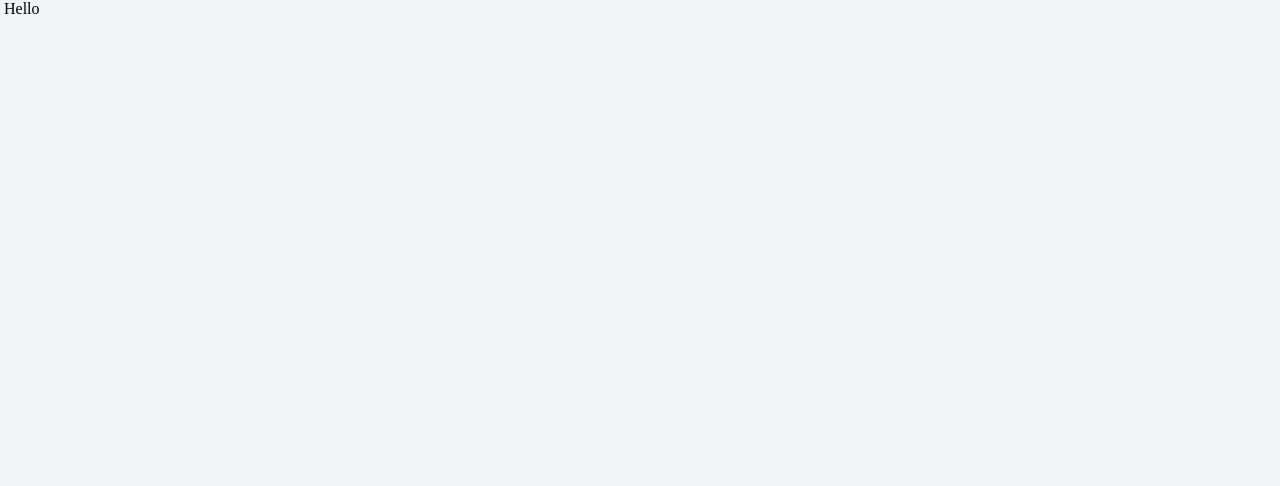
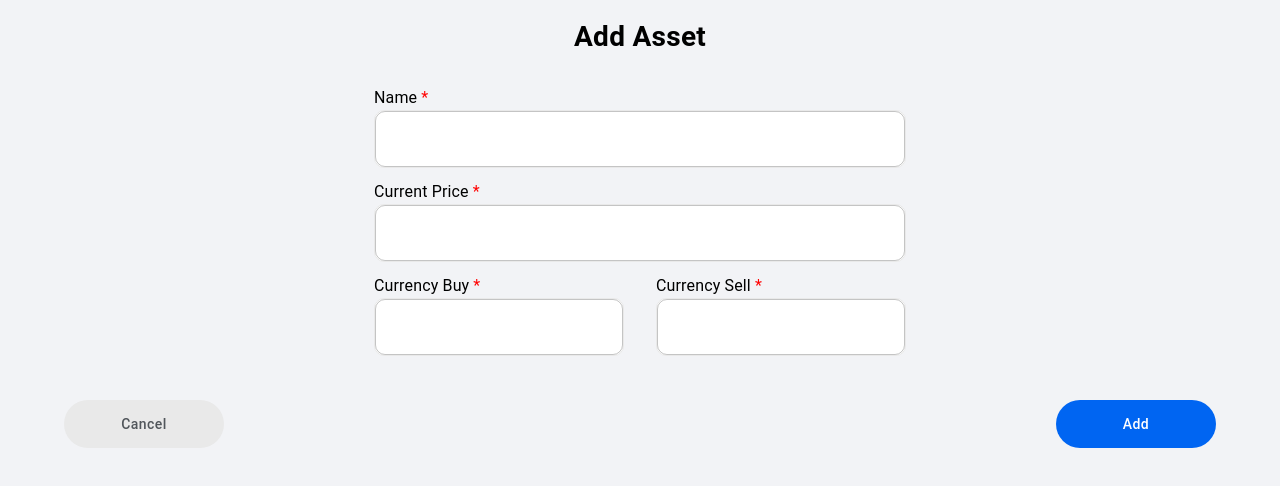
Before and after one commit to AmirHosein-Gharaati/AET-front, a React (Vite) app: page /dashboard/asset/add in a window 1280 px wide. Shown: the top 486 px of the page. Built offline with nearby package versions, Linux system fonts and the light colour scheme.

Commit message:
feat: add AddAsset page

```diff
--- a/src/pages/dashboard/asset/AddAsset.tsx
+++ b/src/pages/dashboard/asset/AddAsset.tsx
@@ -1,7 +1,148 @@
+import {
+  Box,
+  Button,
+  Container,
+  OutlinedInput,
+  Typography,
+} from "@mui/material";
+import { useNavigate } from "react-router-dom";
+
 export default function AddAsset() {
+  const navigate = useNavigate();
+
+  function handleCancel() {
+    navigate("/dashboard/asset");
+  }
+
   return (
-    <>
-      <div>Hello</div>
-    </>
+    <Container>
+      <Box
+        sx={{
+          display: "flex",
+          flexDirection: "column",
+          alignItems: "center",
+        }}
+      >
+        <Typography component="h1" fontWeight={600} fontSize={28} marginY={2}>
+          Add Asset
+        </Typography>
+
+        <Box>
+          <Box width="100%" marginY="12px">
+            <Typography display="flex">
+              Name{" "}
+              <Typography color="red" marginX="4px">
+                *
+              </Typography>
+            </Typography>
+
+            <OutlinedInput
+              fullWidth
+              sx={{
+                backgroundColor: "white",
+                border: "1px solid #E9E9E9",
+                borderRadius: "10px",
+              }}
+            />
+          </Box>
+
+          <Box width="100%" marginY="12px">
+            <Typography display="flex">
+              Current Price{" "}
+              <Typography color="red" marginX="4px">
+                *
+              </Typography>
+            </Typography>
+
+            <OutlinedInput
+              fullWidth
+              sx={{
+                backgroundColor: "white",
+                border: "1px solid #E9E9E9",
+                borderRadius: "10px",
+              }}
+            />
+          </Box>
+
+          <Box display="flex" marginY="12px">
+            <Box width="100%">
+              <Typography display="flex">
+                Currency Buy{" "}
+                <Typography color="red" marginX="4px">
+                  *
+                </Typography>
+              </Typography>
+
+              <OutlinedInput
+                fullWidth
+                sx={{
+                  backgroundColor: "white",
+                  border: "1px solid #E9E9E9",
+                  borderRadius: "10px",
+                }}
+              />
+            </Box>
+
+            <Box marginX="16px"></Box>
+
+            <Box width="100%">
+              <Typography display="flex">
+                Currency Sell{" "}
+                <Typography color="red" marginX="4px">
+                  *
+                </Typography>
+              </Typography>
+
+              <OutlinedInput
+                fullWidth
+                sx={{
+                  backgroundColor: "white",
+                  border: "1px solid #E9E9E9",
+                  borderRadius: "10px",
+                }}
+              />
+            </Box>
+          </Box>
+        </Box>
+
+        <Box
+          marginY="32px"
+          width="100%"
+          display="flex"
+          justifyContent="space-between"
+        >
+          <Button
+            disableElevation
+            disableRipple
+            onClick={handleCancel}
+            sx={{
+              textTransform: "capitalize",
+              width: "160px",
+              height: "48px",
+              backgroundColor: "#E9E9E9",
+              color: "#51565B",
+              borderRadius: "30px",
+            }}
+          >
+            Cancel
+          </Button>
+
+          <Button
+            variant="contained"
+            disableElevation
+            disableRipple
+            sx={{
+              textTransform: "capitalize",
+              width: "160px",
+              height: "48px",
+              backgroundColor: "#0065F2",
+              borderRadius: "30px",
+            }}
+          >
+            Add
+          </Button>
+        </Box>
+      </Box>
+    </Container>
   );
 }
```
